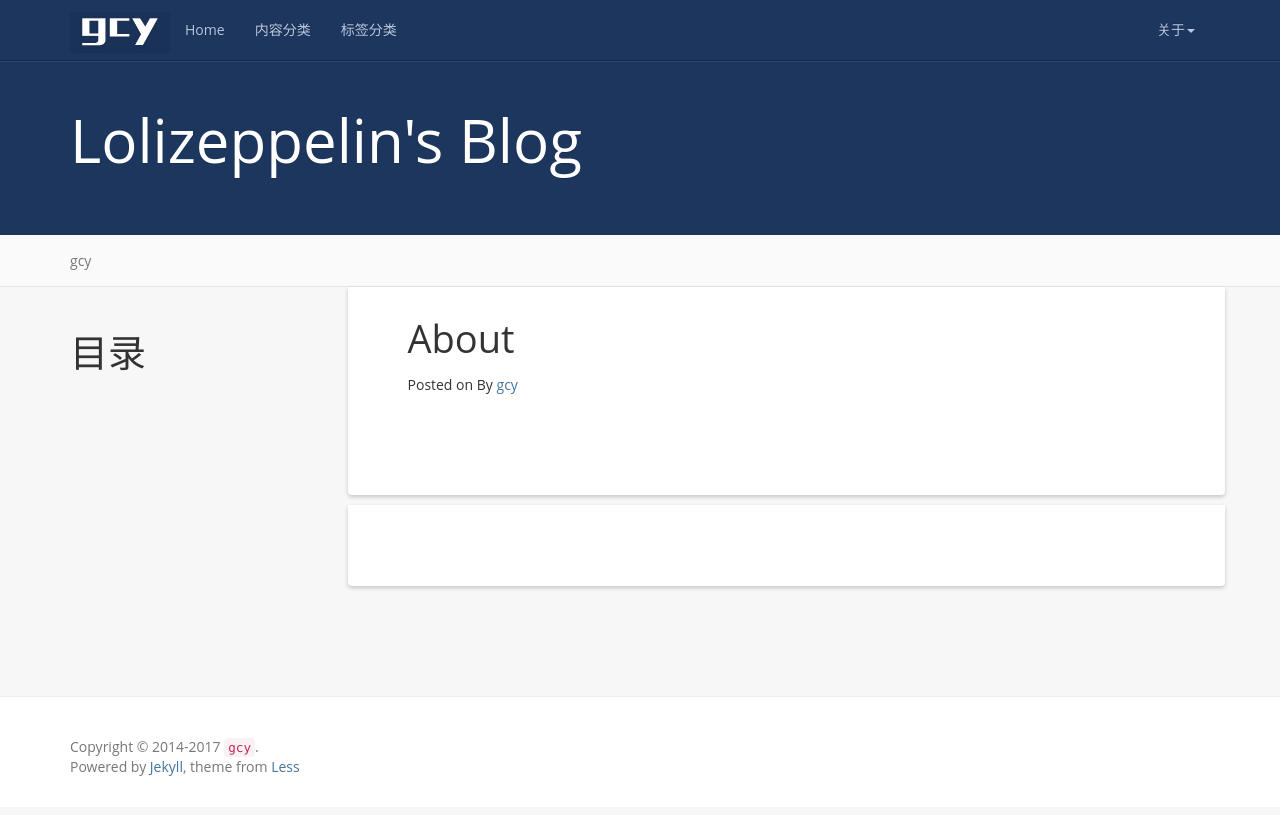
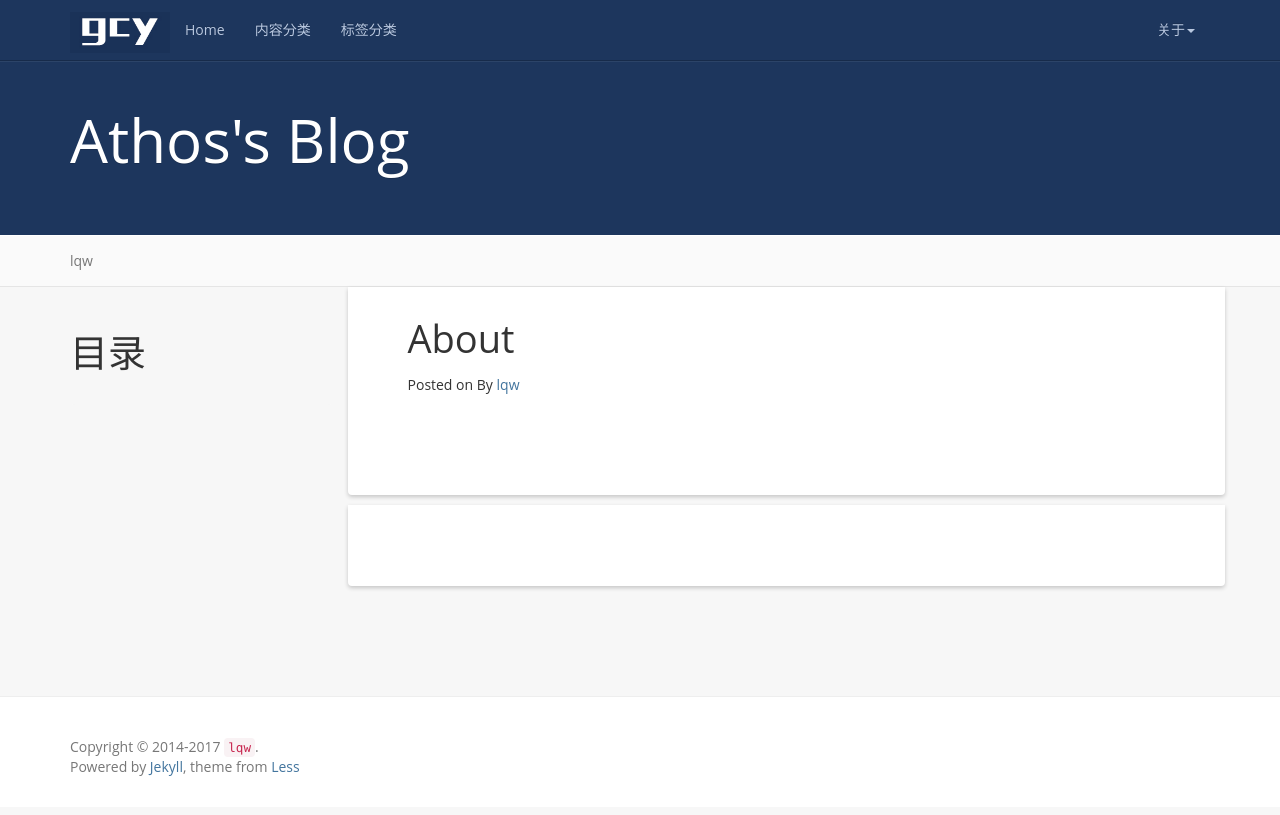
Before and after one commit to aduosi1212/blog, a Jekyll site: the page built from about.md, in a window 1280 px wide. Shown: the top 815 px of the page. Built offline with Jekyll 4.4.1, drawn with Linux system fonts in a browser that asks for light colours; comment, search, counter and statistics services are not loaded.

Commit message:
_config.yml info change

```diff
--- a/_config.yml
+++ b/_config.yml
@@ -1,15 +1,15 @@
 # Site settings
-name: Lolizepelin
-email: lolizepelin@gmail.com
-author: gcy
-url: http://www.lolizeppelin.com
+name: aduosi1212
+email: aduosi1212@hotmail.com
+author: lqw
+url: https://github.com/aduosi1212/github.io
 resume_site: about
-github: https://github.com/lolizeppelin/
+github: https://github.com/aduosi1212/
 baseurl: ""
 description: "如果上帝存在,那么一切都是注定的.如果上帝不存在,我们就是上帝"
-meta_description: GCY
-motto: Lolizeppelin's Blog
-banner: gcy
+meta_description: LQW
+motto: Athos's Blog
+banner: lqw
 
 # permalink: /:categories/:year/:month/:day/:title/
 permalink: /:year/:month/:day/:title/
@@ -17,7 +17,7 @@ paginate: 10
 
 exclude: ['README.md', 'Gemfile.lock', 'Gemfile', 'Rakefile']
 
-github_username: lolizeppelin
+github_username: aduosi1212
 highlighter: rouge
 
 # Build settings
@@ -25,10 +25,10 @@ markdown: kramdown
 
 FB:
   comments :
-    provider : lolizepelin
+    provider : athos
     duoshuo:
-        short_name : lolizepelin
+        short_name : athos
     disqus :
-        short_name : lolizepelin
+        short_name : athos
 
 gems: [jekyll-paginate]
```
